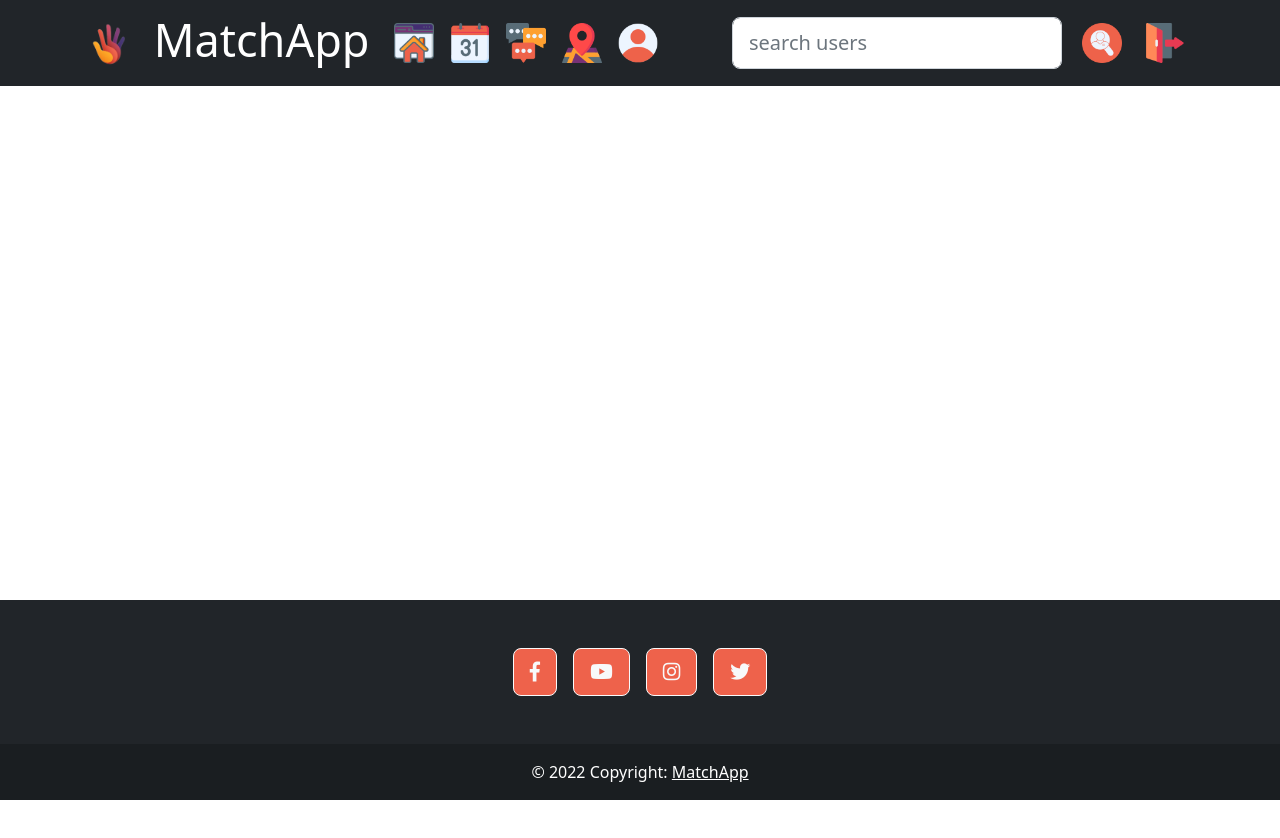
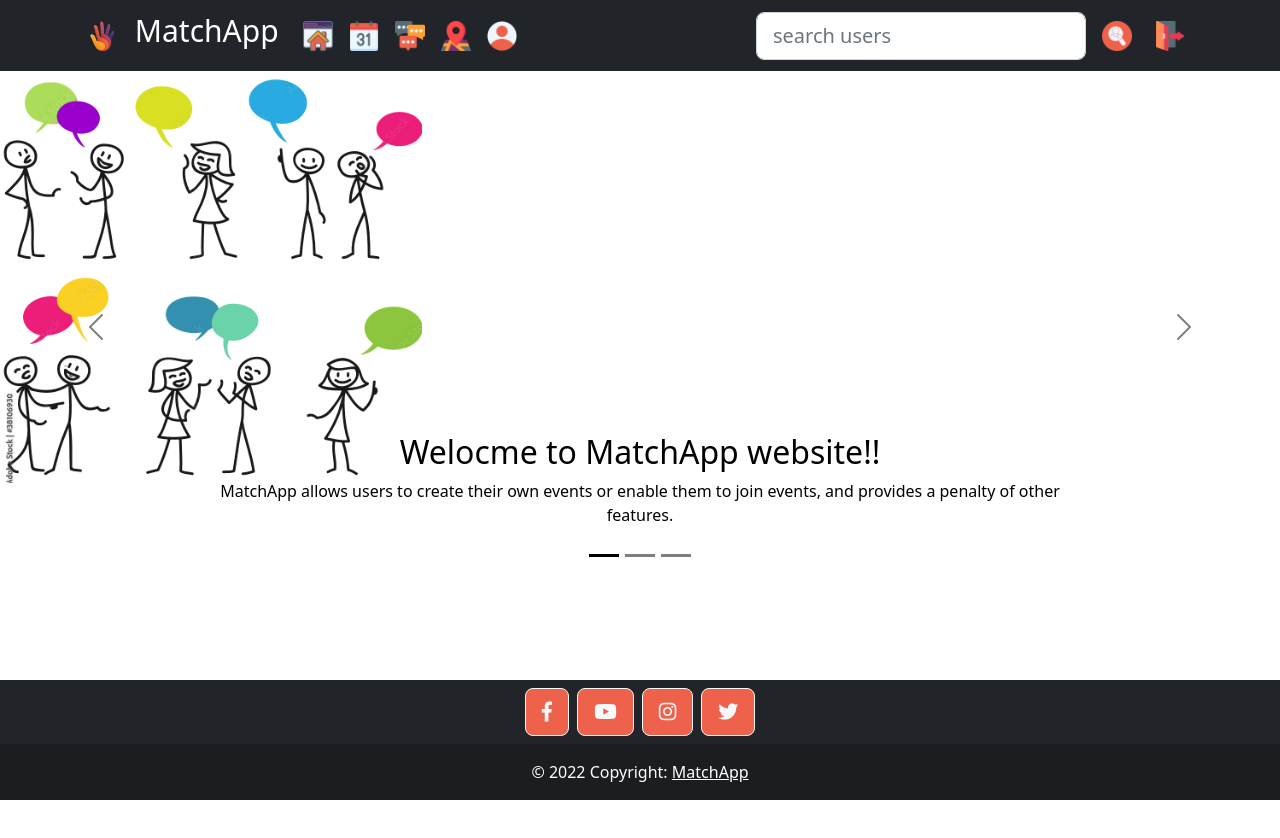
Before and after one commit to DeyarIdhilie/MatchAppProject, a plain HTML site: page client-side/homepage.html in a window 1280 px wide. Shown: the top 838 px of the page. Before the commit the page ends 800 px from the top, so only its background shows below. Drawn offline with nearby package versions, Linux system fonts and the light colour scheme.

Commit message:
header in home page

```diff
--- a/client-side/homepage.html
+++ b/client-side/homepage.html
@@ -7,22 +7,32 @@
     <link href="https://cdn.jsdelivr.net/npm/bootstrap@5.2.3/dist/css/bootstrap.min.css" rel="stylesheet" integrity="sha384-rbsA2VBKQhggwzxH7pPCaAqO46MgnOM80zW1RWuH61DGLwZJEdK2Kadq2F9CUG65" crossorigin="anonymous">
     <link rel="stylesheet" href="https://use.fontawesome.com/releases/v5.0.8/css/all.css">
     <style>
-        .tooltip {
-  position: relative;
-  display: inline-block;
-  border-bottom: 1px dotted white; /* If you want dots under the hoverable text */
-}
+        .carousel-item{
+            height: 32rem;
+            background-color: white;
+            position: relative;
+
+        }
+        /* .container{
+            position: relative;
+            bottom: 0;
+            left: 0;
+            right: 0;
+            padding-bottom:50px ;
+
+        } */
+
 
     </style>
 
 </head>
-  <body style>
+  <body style="height: 2000px">
 
 
     <nav class="navbar  navbar-expand-sm navbar-dark bg-dark">
         <div class="container">
-        <a href="#" class="navbar-brand mb-0 h1" style="font-size: 45px;">
-            <img class="d-inline-block align-top"src="./image/logo.png" width="60" height="60"/>
+        <a href="#" class="navbar-brand mb-0 h1" style="font-size: 30px;">
+            <img class="d-inline-block align-top"src="./image/logo.png" width="45" height="45"/>
             MatchApp
         </a>
 
@@ -38,50 +48,88 @@
         <div class="collapse navbar-collapse " id="navbarNav">
             <ul class="navbar-nav "id="wrapper">
                 <li class="nav-item active">
-                    <a href="#" class="nav-link active"><img src="./image/homepage.png "width="40" height="40"></a>
+                    <a href="#" class="nav-link active"><img src="./image/homepage.png "width="30" height="30"></a>
                 </li>
                 <li class="nav-item active">
-                    <a href="#" class="nav-link" style="t"><img src="./image/calendar.png"width="40" height="40"></a>
+                    <a href="#" class="nav-link" ><img src="./image/calendar.png"width="30" height="30"></a>
                 </li>
                 <li class="nav-item active">
-                    <a href="#" class="nav-link"><img src="./image/chat.png"width="40" height="40"></a>
+                    <a href="#" class="nav-link"><img src="./image/chat.png"width="30" height="30"></a>
                 </li>
                 <li class="nav-item active">
-                    <a href="#" class="nav-link"><img src="./image/map.png"width="40" height="40"></a>
+                    <a href="map.html" class="nav-link"><img src="./image/map.png"width="30" height="30"></a>
                 </li>
                 <li class="nav-item active">
-                    <a href="#" class="nav-link"><img src="./image/profile.png"width="40" height="40"></a>
+                    <a href="#" class="nav-link"><img src="./image/profile.png"width="30" height="30"></a>
                 </li>
 
 
             </ul>
         </div>
         <form class="d-flex" action="">
-            <input type="text" class="form-control form-control-lg me-2" placeholder="search users">
-            <button type="submit" class="btn btn-outline-light" style="border: black;"><img src="./image/search.png"width="40" height="40"></button>
-            <button type="submit" class="btn" style="border: black;"><img src="./image/logout.png"width="40" height="40"></button>
+            <input type="text" class="form-control form-control-lg me-1" placeholder="search users">
+            <button type="submit" class="btn btn-outline-light" style="border: black;"><img src="./image/search.png"width="30" height="30"></button>
+            <button type="submit" class="btn" style="border: black;"><img src="./image/logout.png"width="30" height="30"></button>
         </form>
 
     </div>
     </nav>
-
+    <!--slider//in header-->
+<div id="carouselExampleDark" class="carousel carousel-dark slide" data-bs-ride="carousel">
+    <div class="carousel-indicators">
+      <button type="button" data-bs-target="#carouselExampleDark" data-bs-slide-to="0" class="active" aria-current="true" aria-label="Slide 1"></button>
+      <button type="button" data-bs-target="#carouselExampleDark" data-bs-slide-to="1" aria-label="Slide 2"></button>
+      <button type="button" data-bs-target="#carouselExampleDark" data-bs-slide-to="2" aria-label="Slide 3"></button>
+    </div>
+    <div class="carousel-inner">
+      <div class="carousel-item active" data-bs-interval="10000">
+        <img src="./image/matchapp_slider.png" class="d-block w-80">
+        <div class="carousel-caption d-none d-md-block">
+          <h2>Welocme to MatchApp website!!</h2>
+          <p>MatchApp allows users to create their own events or enable them to join events, and provides a penalty of other features.</p>
+        </div>
+      </div>
+      <div class="carousel-item" data-bs-interval="2000">
+        <img src="./image/caht_sliderr.png" class="d-block w-95" >
+        <div class="carousel-caption d-none d-md-block">
+          <h2>You can Chat with other users</h2>
+          <p>This feature permits users to talk to each other anytime.</p>
+        </div>
+      </div>
+      <div class="carousel-item">
+        <img src="./image/map_sildershow.png" class="d-block w-95" >
+        <div class="carousel-caption d-none d-md-block">
+          <h2>You can find people near you!</h2>
+          <p>This feature permits users to find other users who live near them.</p>
+        </div>
+      </div>
+    </div>
+    <button class="carousel-control-prev" type="button" data-bs-target="#carouselExampleDark" data-bs-slide="prev">
+      <span class="carousel-control-prev-icon" aria-hidden="true"></span>
+      <span class="visually-hidden">Previous</span>
+    </button>
+    <button class="carousel-control-next" type="button" data-bs-target="#carouselExampleDark" data-bs-slide="next">
+      <span class="carousel-control-next-icon" aria-hidden="true"></span>
+      <span class="visually-hidden">Next</span>
+    </button>
+  </div>
 
 
      <!--Footer-->
 
 
     <footer class="text-center text-lg-start  bg-dark fixed-bottom"  >
-      <div class="container d-flex justify-content-center py-5">
-        <button type="button" class="btn btn-outline-light btn-lg btn-floating mx-2" style="background-color: #ee624b">
+      <div class="container d-flex justify-content-center py-2">
+        <button type="button" class="btn btn-outline-light btn-lg btn-floating mx-1" style="background-color: #ee624b">
           <i class="fab fa-facebook-f"></i>
         </button>
-        <button type="button" class="btn btn-outline-light btn-lg btn-floating mx-2" style="background-color: #ee624b">
+        <button type="button" class="btn btn-outline-light btn-lg btn-floating mx-1" style="background-color: #ee624b">
           <i class="fab fa-youtube"></i>
         </button>
-        <button type="button" class="btn btn-outline-light btn-lg btn-floating mx-2" style="background-color: #ee624b">
+        <button type="button" class="btn btn-outline-light btn-lg btn-floating mx-1" style="background-color: #ee624b">
           <i class="fab fa-instagram"></i>
         </button>
-        <button type="button" class="btn btn-outline-light btn-lg btn-floating mx-2" style="background-color:#ee624b">
+        <button type="button" class="btn btn-outline-light btn-lg btn-floating mx-1" style="background-color:#ee624b">
           <i class="fab fa-twitter"></i>
         </button>
       </div>
@@ -113,5 +161,6 @@
     <script src="https://cdn.jsdelivr.net/npm/bootstrap@5.2.3/dist/js/bootstrap.bundle.min.js" integrity="sha384-kenU1KFdBIe4zVF0s0G1M5b4hcpxyD9F7jL+jjXkk+Q2h455rYXK/7HAuoJl+0I4" crossorigin="anonymous"></script>
 
 
+
 </body>
 </html>
```
Also changed, not shown: client-side/image/caht_sliderr.png (added), client-side/image/map_sildershow.png (added), client-side/image/matchapp_slider.png (added).
